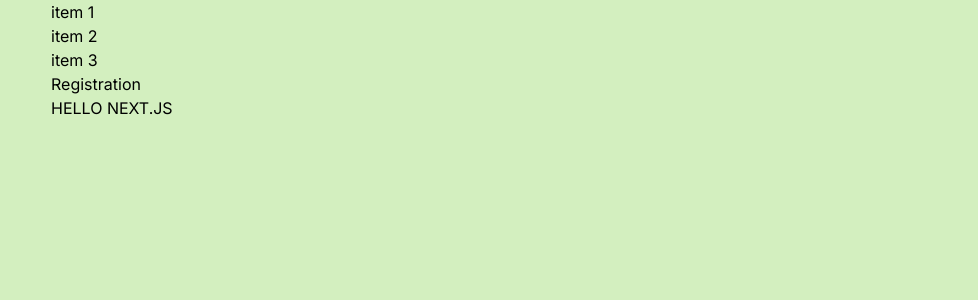
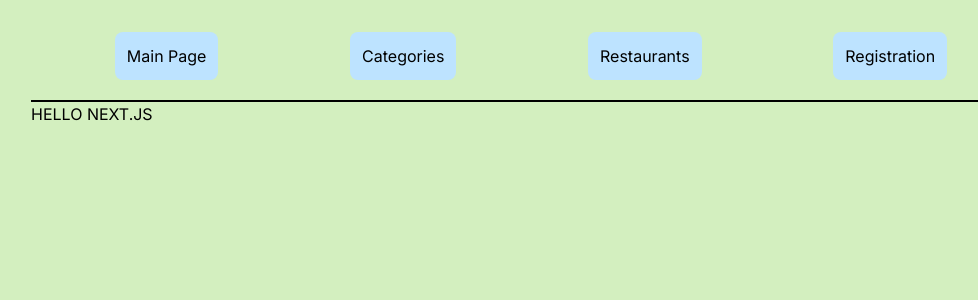
Before and after one commit to ViktorTap/platemate-2024, a Next.js app: page / in a window 1280 px wide. Shown: the top 300 px of the page, without its empty margins (109-1087 px from the left). Built offline with nearby package versions, Linux system fonts and the light colour scheme.

Commit message:
css & simple layout coding, linking

```diff
--- a/app/components/NavigarionBar.tsx
+++ b/app/components/NavigarionBar.tsx
@@ -1,12 +1,24 @@
+import Link from "next/link";
+
 export default function NavigationBar() {
   return (
-    <nav>
-      <ul>
-        <li>item 1</li>
-        <li>item 2</li>
-        <li>item 3</li>
-        <li>Registration</li>
+    <nav className="border-solid border-b-2 border-black">
+      <ul className="flex flex-wrap gap-x-1 justify-around items-baseline m-5">
+        <Link href="/">
+          <button>Main Page</button>
+        </Link>
+        <button>Categories</button>
+        <button>Restaurants</button>
+        <Link href="/registration">
+          <button>Registration</button>
+        </Link>
       </ul>
     </nav>
   );
 }
+
+/*
+
+"focus:outline-none focus:ring focus:ring-button-active-hex"
+
+*/
--- a/app/globals.css
+++ b/app/globals.css
@@ -5,10 +5,28 @@
 :root {
   --background-primary-hex: #d3efbf;
   --background-secondary-hex: #A5DD9B;
+
+  --button-primary-hex: #BDE3FF;
+  --button-hover-hex: #7DC9FF;
+  --button-active-hex: #3EAFFF;
 }
 
 body {
   background-color: var(--background-primary-hex);
-  max-width: 960px;
+  max-width: 1024px;
   margin-inline: auto;
+  padding: 0.75rem;
 }
+
+/* BUTTON */
+button {
+  padding: 0.75rem;
+  background-color: var(--button-primary-hex);
+  border-radius: 0.5rem;
+}
+button:hover {
+  background-color: var(--button-hover-hex);
+}
+button:active {
+  background-color: var(--button-active-hex);
+}
--- a/tailwind.config.ts
+++ b/tailwind.config.ts
@@ -12,6 +12,9 @@ const config: Config = {
       colors: {
         "background-primary-hex": "var(--background-primary-hex)",
         "background-secondary-hex": "var(--background-secondary-hex)",
+        "button-primary-hex": "var(--button-primary-hex)",
+        "button-hover-hex": "var(--button-hover-hex)",
+        "button-active-hex": "var(--button-active-hex)",
       },
       backgroundImage: {
         "gradient-radial": "radial-gradient(var(--tw-gradient-stops))",
```
